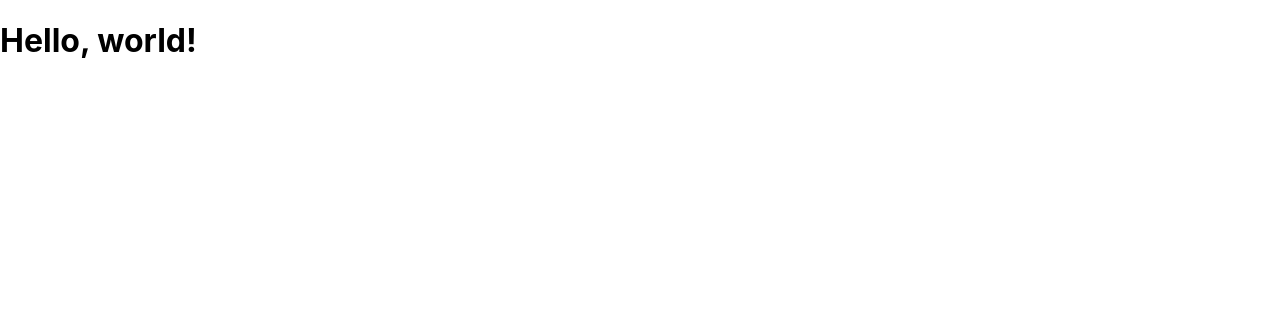
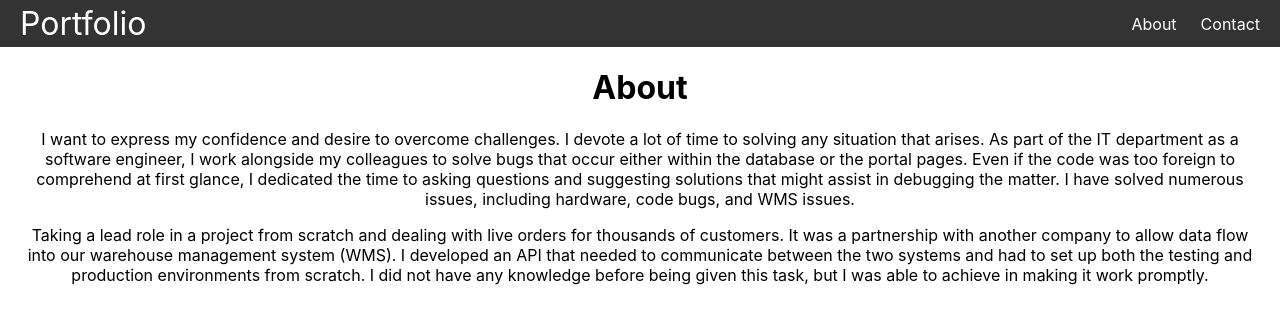
Before and after one commit to vlee20/react-web, a React (Create React App) app: page /about in a window 1280 px wide. Shown: the top 324 px of the page. Built offline with nearby package versions, Linux system fonts and the light colour scheme.

Commit message:
navbar and pages

```diff
--- a/package.json
+++ b/package.json
@@ -8,6 +8,7 @@
     "@testing-library/user-event": "^13.5.0",
     "react": "^18.3.1",
     "react-dom": "^18.3.1",
+    "react-router-dom": "^6.23.1",
     "react-scripts": "5.0.1",
     "web-vitals": "^2.1.4"
   },
--- a/src/App.js
+++ b/src/App.js
@@ -1,5 +1,5 @@
-import logo from './logo.svg';
-import './App.css';
+import logo from "./logo.svg";
+import "./App.css";
 
 function App() {
   return (
--- /dev/null
+++ b/src/components/Navbar.js
@@ -0,0 +1,17 @@
+export default function Navbar() {
+  return (
+    <nav className="nav">
+      <a href="/" className="site-title">
+        Portfolio
+      </a>
+      <ul>
+        <li>
+          <a href="/about">About</a>
+        </li>
+        <li>
+          <a href="/contact">Contact</a>
+        </li>
+      </ul>
+    </nav>
+  );
+}
--- a/src/index.js
+++ b/src/index.js
@@ -3,15 +3,36 @@ import ReactDOM from "react-dom/client";
 import "./index.css";
 import App from "./App";
 import reportWebVitals from "./reportWebVitals";
+import Navbar from "./components/Navbar";
+import "./styles/Navbar.css";
+import "./styles/styles.css";
+import Home from "./pages/Home";
+import About from "./pages/About";
+import Contact from "./pages/Contact";
+import { BrowserRouter, Route, Routes } from "react-router-dom";
 
 function HelloWorld() {
-  return <h1 className="greeting">Hello, world!</h1>;
+  return (
+    <>
+      <h1>Hello world!!</h1>
+    </>
+  );
 }
 
 const root = ReactDOM.createRoot(document.getElementById("root"));
+
 root.render(
   <React.StrictMode>
-    <HelloWorld />
+    <BrowserRouter>
+      <Navbar />
+      <div className="container">
+        <Routes>
+          <Route path="/" element={<Home />}></Route>
+          <Route path="/about" element={<About />}></Route>
+          <Route path="/contact" element={<Contact />}></Route>
+        </Routes>
+      </div>
+    </BrowserRouter>
   </React.StrictMode>
 );
 
--- /dev/null
+++ b/src/pages/About.js
@@ -0,0 +1,26 @@
+export default function About() {
+  return (
+    <>
+      <h1>About</h1>
+      <p>
+        I want to express my confidence and desire to overcome challenges. I
+        devote a lot of time to solving any situation that arises. As part of
+        the IT department as a software engineer, I work alongside my colleagues
+        to solve bugs that occur either within the database or the portal pages.
+        Even if the code was too foreign to comprehend at first glance, I
+        dedicated the time to asking questions and suggesting solutions that
+        might assist in debugging the matter. I have solved numerous issues,
+        including hardware, code bugs, and WMS issues.
+      </p>
+      <p>
+        Taking a lead role in a project from scratch and dealing with live
+        orders for thousands of customers. It was a partnership with another
+        company to allow data flow into our warehouse management system (WMS). I
+        developed an API that needed to communicate between the two systems and
+        had to set up both the testing and production environments from scratch.
+        I did not have any knowledge before being given this task, but I was
+        able to achieve in making it work promptly.
+      </p>
+    </>
+  );
+}
--- /dev/null
+++ b/src/pages/Contact.js
@@ -0,0 +1,3 @@
+export default function Contact() {
+  return <h1>Contact</h1>;
+}
--- /dev/null
+++ b/src/pages/Home.js
@@ -0,0 +1,3 @@
+export default function Home() {
+  return <h1>Home</h1>;
+}
--- /dev/null
+++ b/src/styles/Navbar.css
@@ -0,0 +1,46 @@
+* {
+  box-sizing: border-box;
+}
+
+body {
+  margin: 0;
+}
+
+.nav {
+  background-color: #333;
+  color: white;
+  display: flex;
+  justify-content: space-between;
+  align-items: stretch;
+  gap: 2rem;
+  padding: 0 1rem;
+}
+
+.site-title {
+  font-size: 2rem;
+}
+
+.nav ul {
+  padding: 0;
+  margin: 0;
+  list-style: none;
+  display: flex;
+  gap: 1rem;
+}
+
+.nav a {
+  color: inherit;
+  text-decoration: none;
+  height: 100%;
+  display: flex;
+  align-items: center;
+  padding: 0.25rem;
+}
+
+.nav li.active {
+  background-color: #555;
+}
+
+.nav li.hover {
+  background-color: #777;
+}
--- /dev/null
+++ b/src/styles/styles.css
@@ -0,0 +1,4 @@
+.container {
+  margin: 1rem;
+  text-align: center;
+}
```
Also changed, not shown: 1 other file (tests, documents, lock files or other folders).
